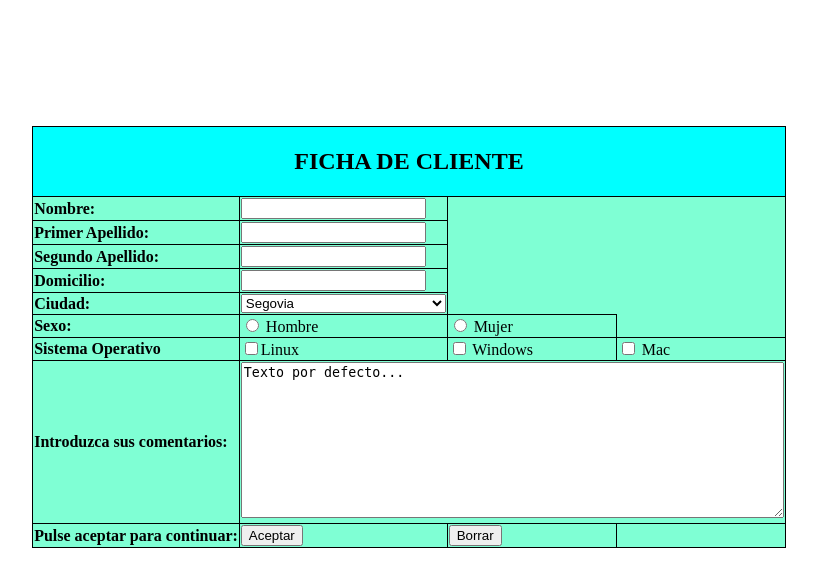
After one commit to blueslaboratory/cftic-symfony, a PHP site: page /EJEMPLOSPHP/practica3.html in a window 1280 px wide. The commit adds this page. Shown: the top 587 px of the page, without its empty margins (231-1048 px from the left). Run offline with PHP 8.4, Linux system fonts and the light colour scheme.

Commit message:
CFTIC - day 2 final

```diff
--- a/practica1.html
+++ b/practica1.html
@@ -1,6 +1,6 @@
 <!--
 21-06-2022
-http://localhost:8080/EJEMPLOSPHP/practica4.html
+http://localhost:8080/EJEMPLOSPHP/practica1.html
 
 
 COMENTAR EN VSCODE:
--- a/practica1.php
+++ b/practica1.php
@@ -1,6 +1,6 @@
 <!--
 21-06-2022
-http://localhost:8080/EJEMPLOSPHP/practica4.php
+http://localhost:8080/EJEMPLOSPHP/practica1.php
 -->
 
 <!DOCTYPE html>
--- /dev/null
+++ b/practica3.html
@@ -0,0 +1,104 @@
+<!--
+21-06-2022
+http://localhost:8080/EJEMPLOSPHP/practica3.html
+-->
+
+<!DOCTYPE html>
+<html lang="en">
+<head>
+    <meta charset="UTF-8">
+    <meta http-equiv="X-UA-Compatible" content="IE=edge">
+    <meta name="viewport" content="width=device-width, initial-scale=1.0">
+    <title>Document</title>
+    <style>
+        .table{
+            margin-top: 10%;
+            margin-left: auto;
+            margin-right: auto;
+            text-align: left;
+            background-color: aquamarine;
+            border: 1px solid black;
+            border-collapse: collapse;
+        }
+        .titulo{
+            text-align: center;
+            background-color: aqua;
+            border: 1px solid black;
+        }
+        th{
+            text-align: left;
+        }
+        td{
+            width: 150px;
+        }
+        select{
+            width: 100%;
+        }
+    </style>
+</head>
+
+<body>
+    <form method="POST" action="practica3.php">
+        <table border="1" class="table">
+            <tr class="titulo">
+                <th colspan="4" class="titulo"><h2>FICHA DE CLIENTE</h2></th>
+            </tr>
+            <tr>
+                <th>Nombre: </th>
+                <td><input type="text" name="nombre" /></td>
+            </tr>
+            <tr>
+                <th>Primer Apellido: </th>
+                <td><input type="text" name="apellido1" /></td>
+            </tr>
+            <tr>
+                <th>Segundo Apellido: </th>
+                <td><input type="text" name="apellido2" /></td>
+            </tr>
+            <tr>
+                <th>Domicilio: </th>
+                <td><input type="text" name="domicilio" /></td>
+            </tr>
+            <tr>
+                <th>Ciudad: </th>
+                <td>
+                    <select name="ciudad">
+                        <option value="Segovia">Segovia</option>
+                        <option value="Madrid">Madrid</option>
+                        <option value="Barcelona">Barcelona</option>
+                        <option value="Valencia">Valencia</option>
+                    </select>
+                </td>
+            </tr>
+            <tr>
+                <th>Sexo: </th>
+                <td>
+                    <input type="radio" id="sex" name="sex" value="Hombre">
+                    <label for="sex">Hombre</label>
+                </td>
+                <td>
+                    <input type="radio" id="sex" name="sex" value="Mujer">
+                    <label for="sex">Mujer</label>
+                </td>
+            </tr>
+            <tr>
+                <th>Sistema Operativo</th>
+                <td><input type="checkbox" name="so[]" value="Linux" />Linux</td>
+                <td><input type="checkbox" name="so[]" value="Windows" /> Windows </td>
+                <td><input type="checkbox" name="so[]" value="Mac" /> Mac </td>
+            </tr>
+            <tr>
+                <th>Introduzca sus comentarios:</th>
+                <td colspan="3"><textarea name="comentarios" rows="10" cols="65">Texto por defecto...</textarea></td>
+            </tr>
+            <tr>
+                <th>Pulse aceptar para continuar:</th>
+                <td><input type="submit" value="Aceptar"></td>
+                <td><input type="reset" value="Borrar"></td>
+            </tr>
+        </table>
+
+    </form>
+</body>
+
+</html>
```
Also changed, not shown: practica2.html (added, +59 -0 lines), practica2.php (added, +38 -0 lines), practica3.php (added, +60 -0 lines).
